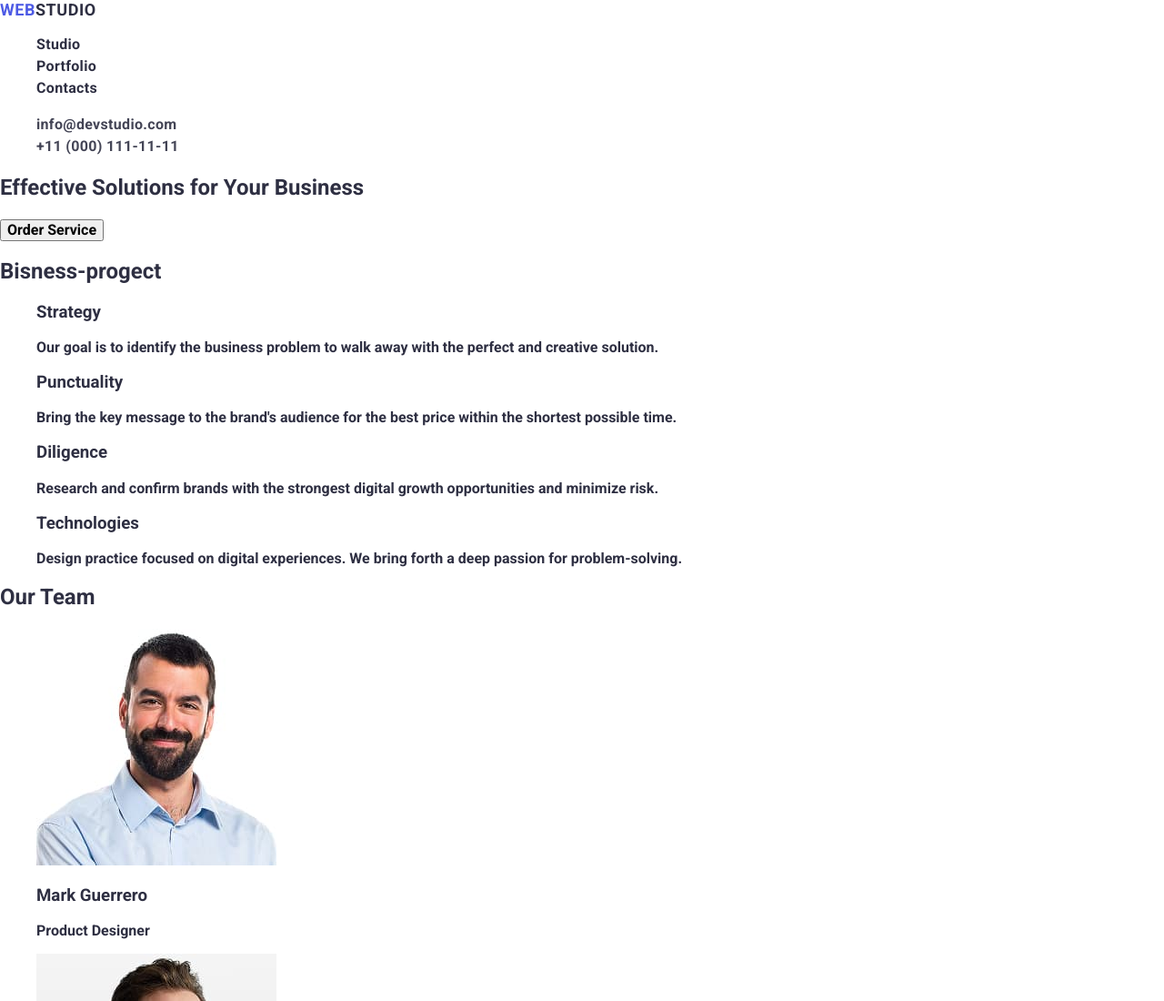
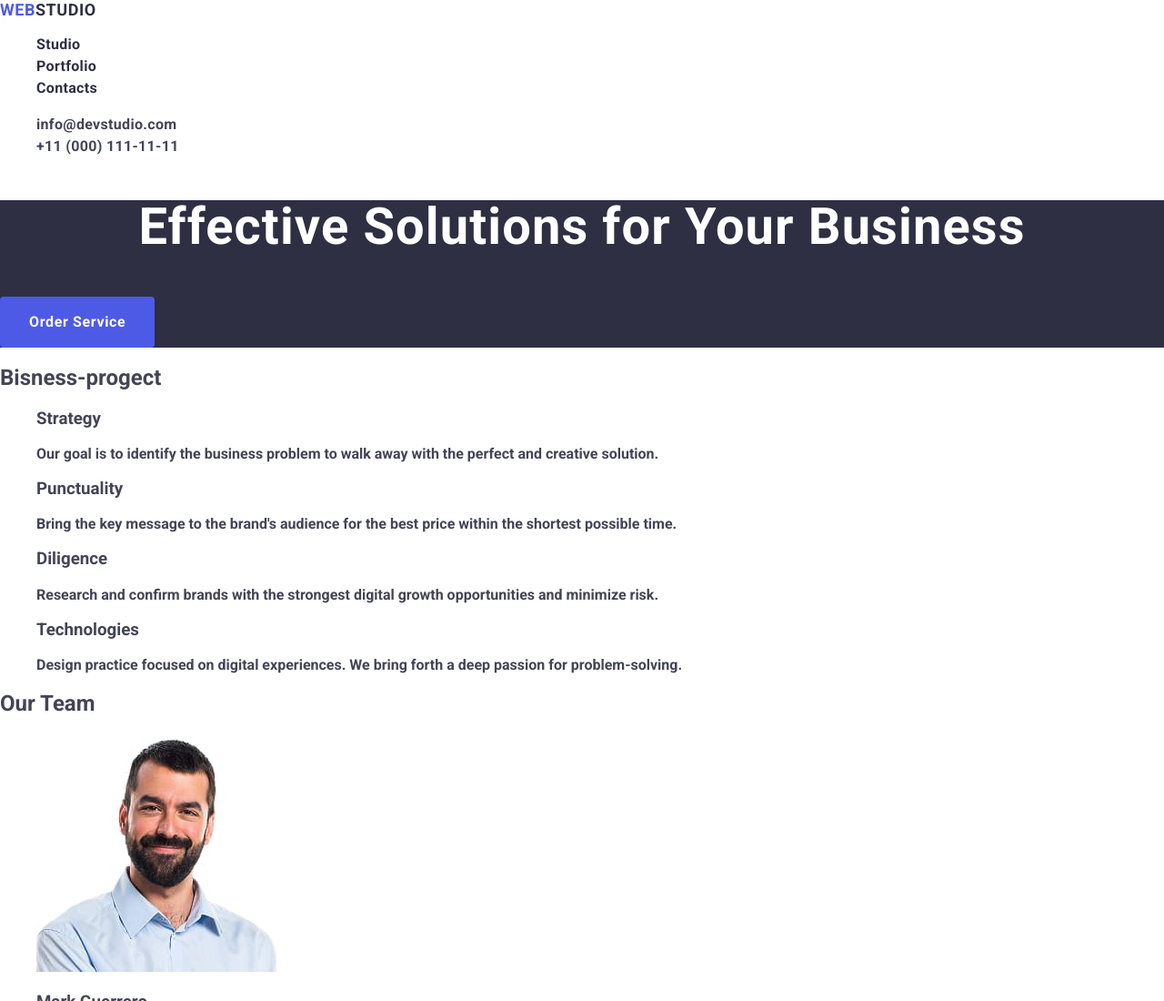
Before and after one commit to realisticsergio/goit-markup-hw-02, a plain HTML site: page index.html in a window 1280 px wide. Shown: the top 1100 px of the page at 91% size. Drawn offline with nearby package versions, Linux system fonts and the light colour scheme.

Commit message:
fixed:html css file

```diff
--- a/css/styles.css
+++ b/css/styles.css
@@ -3,7 +3,7 @@
 
 body {
     font-family: "Roboto", sans-serif;
-    color: #2E2F42;
+    color: #434455;
     background-color: #fff;
 }
 
@@ -25,6 +25,7 @@ a {
 }
 .header-logo .logo-part {
    color: #2E2F42;
+
 }
 .footer-logo .logo-part {
     color: #f4f4fd;
@@ -54,9 +55,36 @@ a {
 .nav-link:hover,
 .nav-link:focus,
 .Contacts-link:hover,
-.Contacts-link:focus {
+.Contacts-link:focus,
+.main-buton:hover,
+.main-buton:focus {
     color :#404bbf;
 }
+.hero-section {
+    background-color: #2e2f42;
+}
+.header {
+    font-weight: 700;
+        font-size: 56px;
+        line-height: 107%;
+        letter-spacing: 0.02em;
+        text-align: center;
+        color: #fff;
+}
+
+.main-buton {
+    background-color: #4D5AE5;
+    font-weight: 500;
+        font-size: 16px;
+        line-height: 150%;
+        letter-spacing: 0.04em;
+        color: #fff;
+        cursor: pointer;
+        padding: 16px 32px;
+            border-radius: 4px;
+            border: none;
+}
+button
 .footer-page {
     background-color: #2E2F42;
 }
--- a/index.html
+++ b/index.html
@@ -41,9 +41,9 @@
     <!-- #end zagolovok -->
     <main>
 <!--#1 section-->
-        <section>
-            <h1>Effective Solutions for Your Business</h1>
-            <button type="button">Order Service</button>
+        <section class="hero-section">
+            <h1 class="header">Effective Solutions for Your Business</h1>
+            <button type="button" class="main-buton">Order Service</button>
         </section>
 <!--#end 1section-->
 <!--#2 section-->
@@ -117,8 +117,7 @@
              <ul>
                 <li>
                      <img src="./images/Our Portfolio/Banking-App.jpg"
-                     width="360" height="300"
-                     alt="Banking App">
+                     width="360" height="300" alt="Banking App">
                      <h3>Banking App</h3>
                      <p>App</p>
                 </li>
```
